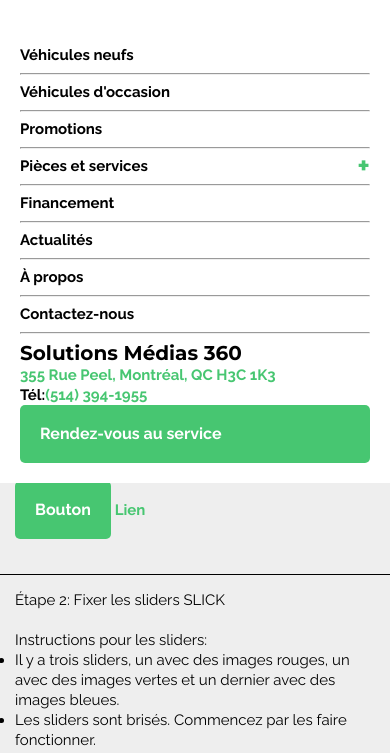
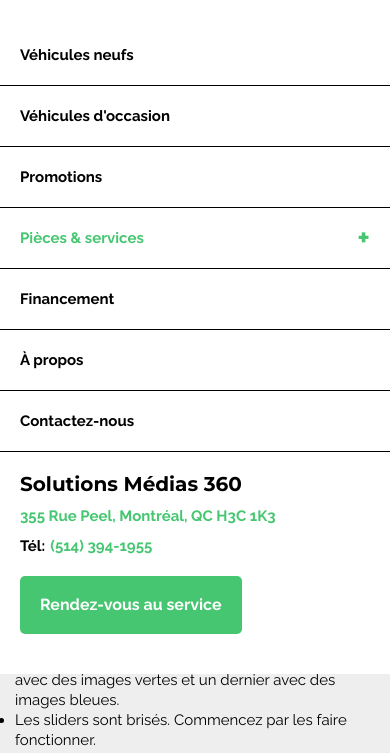
Before and after one commit to notayogilee/integrateur-test, a website: page index.html in a window 390 px wide. Both pictures are taken after a click on the link 340 px from the left and 34 px from the top of the page. Shown: the part 55-808 px from the top of the page. Drawn offline with nearby package versions, Linux system fonts and the light colour scheme.

Commit message:
add mobile menu style4

```diff
--- a/index.html
+++ b/index.html
@@ -31,29 +31,27 @@
                 <nav class="header-mobile__nav">
                     <ul>
                         <li><a href="#" class="header-mobile__link" >Véhicules neufs</a></li>
-                        <hr>
+
                         <li><a href="#" class="header-mobile__link" >Véhicules d'occasion</a></li>
-                        <hr>
+
                         <li><a href="#" class="header-mobile__link" >Promotions</a></li>
-                        <hr>
+
                         <li class="header-mobile__has-dropdown" data-menu-dropdown>
-                            <a href="#" class="header-mobile__link" >Pièces et services</a>
+                            <a href="#" class="header-mobile__link" >Pièces & services</a>
                             <ul class="dropdown">
-                                <hr>
+
                                 <li><a href="#">Carrosserie</a></li>
                                 <li><a href="#">Pièces et accessoires</a></li>
                                 <li><a href="#">Services d'esthétique</a></li>
                             </ul>
                         </li>
-                        <hr>
-                        <li><a href="#" class="header-mobile__link">Financement</a></li>
-                        <hr>
-                        <li><a href="#" class="header-mobile__link">Actualités</a></li>
-                        <hr>
+
+                        <li><a href="#" class="header-mobile__link financement" >Financement</a></li>
+
                         <li><a href="#" class="header-mobile__link">À propos</a></li>
-                        <hr>
+
                         <li><a href="#" class="header-mobile__link">Contactez-nous</a></li>
-                        <hr>
+
                     </ul>
                 </nav>
                 <div class="header-mobile__infos">
--- a/js/main.js
+++ b/js/main.js
@@ -59,7 +59,6 @@ $(function () {
             // ferme dropdown si ouvert
             $('.dropdown').slideUp();
             $('.header-mobile__link').removeClass('header-mobile__link--opened');
-
         }
     })
 
@@ -69,18 +68,14 @@ $(function () {
         if ($(this).hasClass('active')) {
             $('.dropdown').slideDown();
             $(this).find('.dropdown').addClass('dropdown--opened');
-            $(this).find('.header-mobile__link').addClass('header-mobile__link--opened');
+            $(this).find('.header-mobile__link').addClass('header-mobile__link--opened')
+            $('.financement').css({ 'border-top': '1px solid #000' });
+
         } else {
             $('.dropdown').slideUp();
             $(this).find('.dropdown').removeClass('dropdown--opened');
             $(this).find('.header-mobile__link').removeClass('header-mobile__link--opened');
+            $('.financement').css({ 'border-top': 'none' });
         }
-        // if ($(this).find('.dropdown').hasClass('dropdown--opened')) {
-        //     $(this).find('.dropdown').removeClass('dropdown--opened');
-        //     $(this).find('.header-mobile__link').removeClass('header-mobile__link--opened');
-        // } else {
-        //     $(this).find('.dropdown').addClass('dropdown--opened');
-        //     $(this).find('.header-mobile__link').addClass('header-mobile__link--opened');
-        // }
     });
 });
--- a/scss/imports/_header-mobile.scss
+++ b/scss/imports/_header-mobile.scss
@@ -35,7 +35,7 @@
         }
         &.active .line-3{
             position: absolute;
-          top:10px;
+            top:10px;
             transform: rotate(-45deg);
         }
     }
@@ -61,34 +61,55 @@
         ul{
             list-style-type: none;
         }
+
     }
 
     &__link{
        font: bold 15px/20px $body-font-familly;
        color: $black-color;
        display: block;
+       padding: 20px;
+       border-bottom: 1px solid $black-color;
     }
 
     &__menu{
         top:60px;
         width: 100%;
         position: fixed;
-        padding: 20px;
+
+        padding: 0;
         background-color: $white-color;
         display: none;
         z-index: $satan;
     }
 
     &__infos{
-        &>a:first-child, &>span{
-            font: bold 15px/20px $body-font-familly;
-        }
-        &>a{
+        p, span{
+            padding: 0 20px;
             display: block;
         }
 
-        &>p{
+        a:first-child, span{
+            font: bold 15px/20px $body-font-familly;
+        }
+
+        a{
+            padding: 10px 20px;
+        }
+
+        p{
             font: bold 20px/24px $title-font-familly;
+            padding-top: 20px;
+        }
+
+        span > a {
+            padding: 5px;
+        }
+
+        a.btn-primary{
+            padding: 20px;
+            margin: 20px 20px 40px 20px;
+            display: inline-block;
         }
     }
     &__has-dropdown{
@@ -96,18 +117,29 @@
         width: 100%;
         position: relative;
 
-        ul li a{
-            font: 500 15px/20px $body-font-familly;
-            color: $black-color;
-            margin-left: 20px;
+        & a {
+            color: $primary-color;
         }
+
+        ul {
+
+            li {
+                padding: 20px;
+                a{
+                    font: 500 15px/20px $body-font-familly;
+                    color: $black-color;
+                    margin-left: 20px;
+                }
+            }
+        }
+
         .header-mobile__link{
             &:after{
                 position: absolute;
                 content: '+';
                 display: block;
-                right: 0;
-                top: 0;
+                right: 20px;
+                top: 20px;
                 font-size: 30px;
                 font-weight: bold;
                 color: $primary-color;
@@ -116,6 +148,8 @@
                 &:after{
                     content: '-';
                 }
+
+                // border-bottom: 1px solid $black-color;
             }
         }
 
--- a/scss/imports/_links.scss
+++ b/scss/imports/_links.scss
@@ -1,4 +1,4 @@
-@use "settings";
+// @use "settings";
 
 /* Nomenclature BEM .block__element--modifier ... ex: https://en.bem.info/methodology/naming-convention/*/
 
```
Also changed, not shown: css/compiled/style.css, 1 other file.
